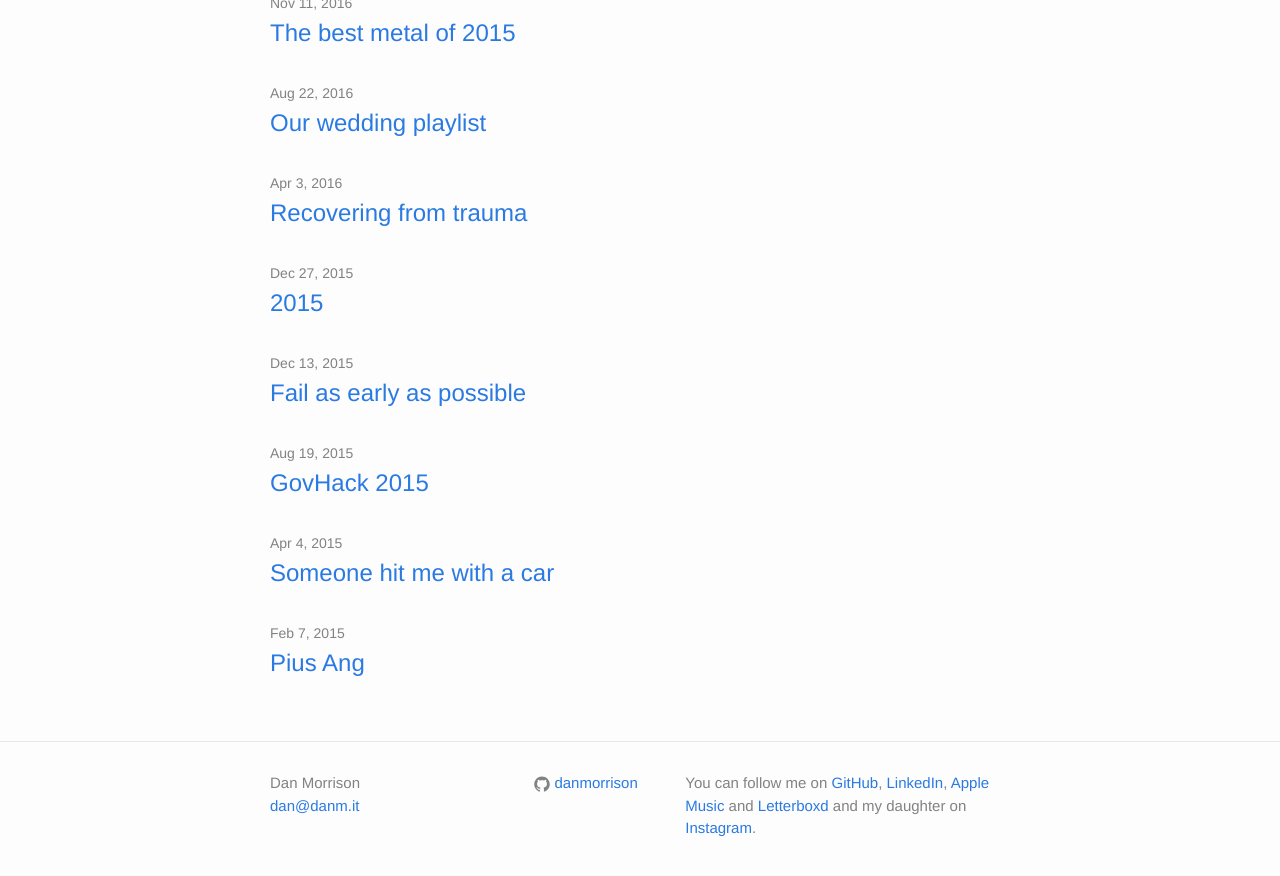
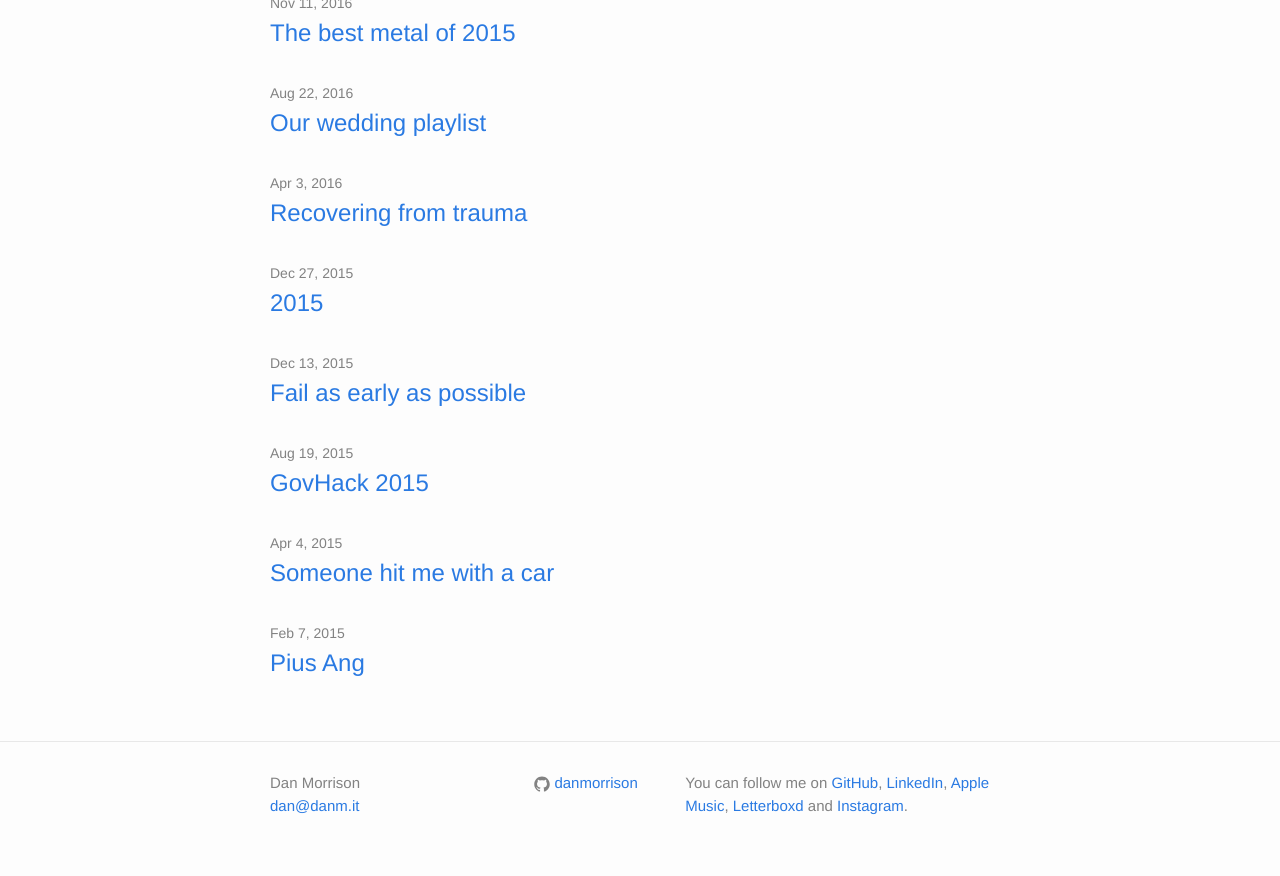
Before and after one commit to danmorrison/danmorrison.github.io, a Jekyll site: the page built from index.html, in a window 1280 px wide and 900 px high, scrolled down 2396 px. Shown: the top 876 px of the window. Built offline with Jekyll 4.4.1, drawn with Linux system fonts in a browser that asks for light colours.

Commit message:
Add my own Instagram

```diff
--- a/_config.yml
+++ b/_config.yml
@@ -4,9 +4,9 @@
 description: >
   You can follow me on <a class='github' href='https://github.com/danmorrison'>GitHub</a>,
   <a class='linkedin' href='http://linkedin.com/in/danjmorrison'>LinkedIn</a>,
-  <a class='applemusic' href='https://itunes.apple.com/profile/danmorrison'>Apple Music</a> and
-  <a class='letterboxd' href='https://letterboxd.com/danielmorrison'>Letterboxd</a>
-  and my daughter on <a class='instagram' href='https://instagram.com/gwengracelee'>Instagram</a>.
+  <a class='applemusic' href='https://itunes.apple.com/profile/danmorrison'>Apple Music</a>,
+  <a class='letterboxd' href='https://letterboxd.com/danielmorrison'>Letterboxd</a> and
+  <a class='instagram' href='https://instagram.com/daniel.j.morrison'>Instagram</a>.
 baseurl: ""
 url: "http://danm.it" # the base hostname & protocol for your site
 github_username: danmorrison
```
